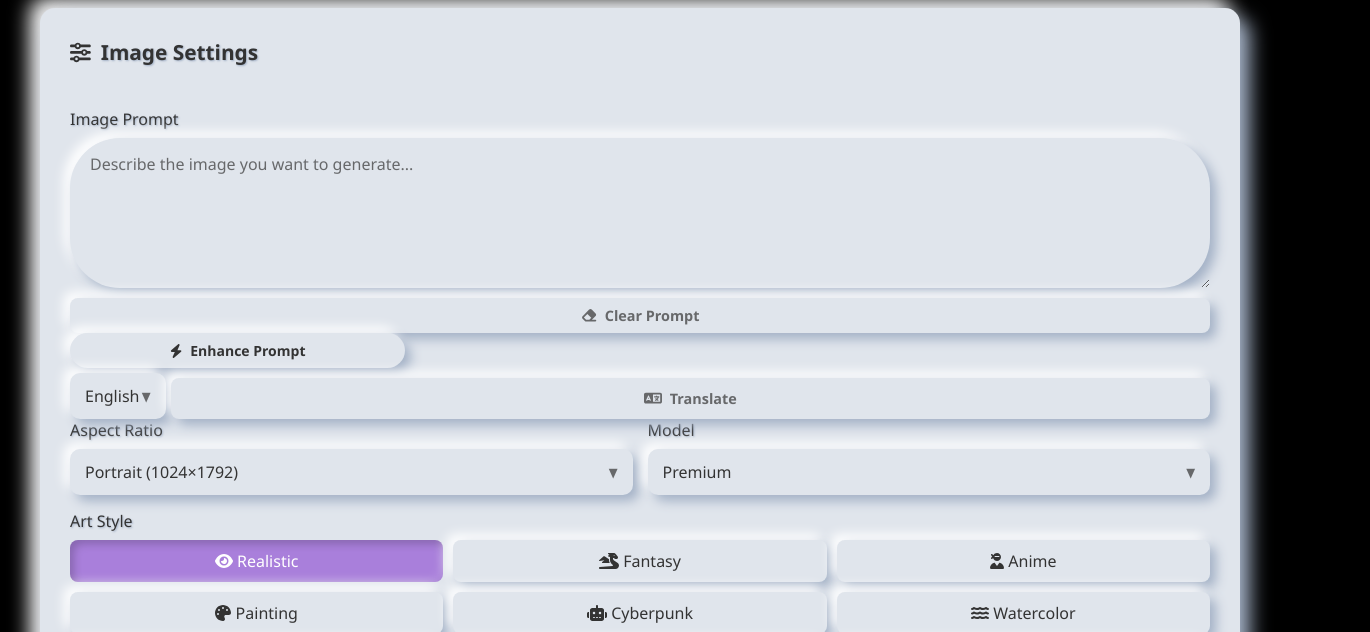
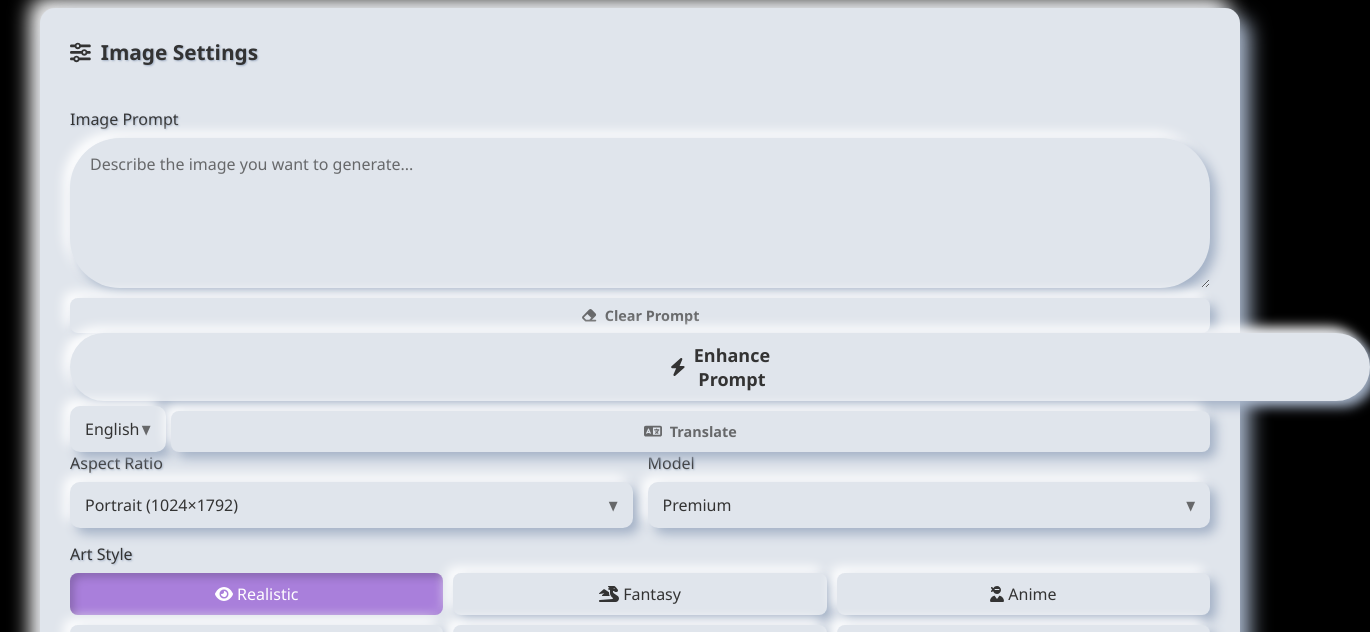
Before and after one commit to ray23-bit/Demo2, a plain HTML site: page index.html in a window 1280 px wide. Shown: the part 122-754 px from the top of the page, 1370 px wide, since content can reach past the window. Drawn offline with Linux system fonts and the light colour scheme.

Commit message:
Update enhance-prompt.css
Update enhance-prompt.css

```diff
--- a/enhance-prompt.css
+++ b/enhance-prompt.css
@@ -140,8 +140,8 @@
 
 /* Ini berada di luar media query agar bekerja di semua layar */
 .enhance-btn {
-  padding: 8px 100px;
-  font-size: 14px;
+  padding: 10px 600px;
+  font-size: 18px;
   border-radius: 10px;
   background-color: #9c66d7;
   color: white;
@@ -152,8 +152,8 @@
 }
 
 button.enhance-btn {
-  padding: 8px 100px !important;
-  font-size: 14px !important;
+  padding: 10px 600px !important;
+  font-size: 18px !important;
 }
 
 .enhance-btn:hover {
```
